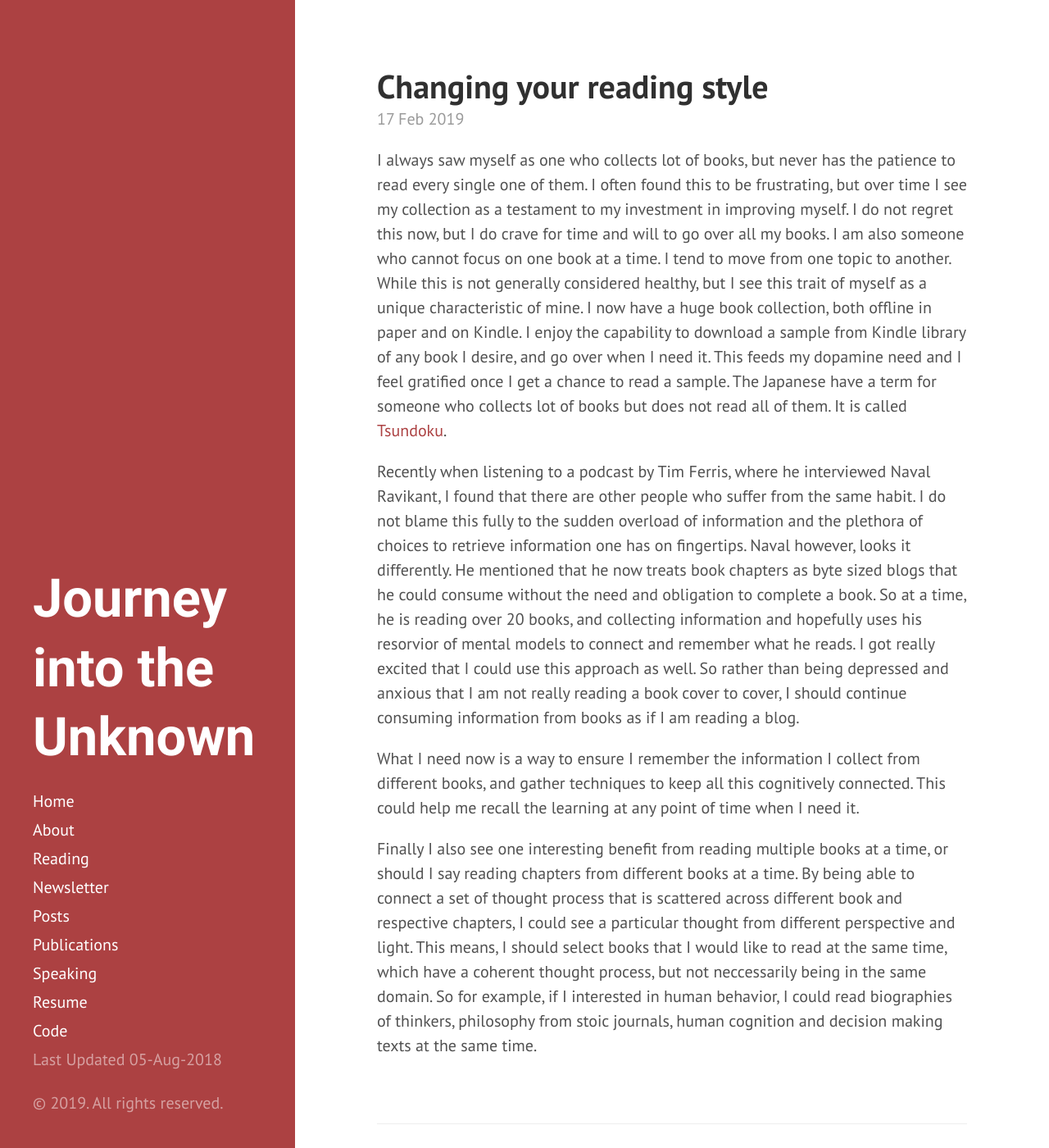
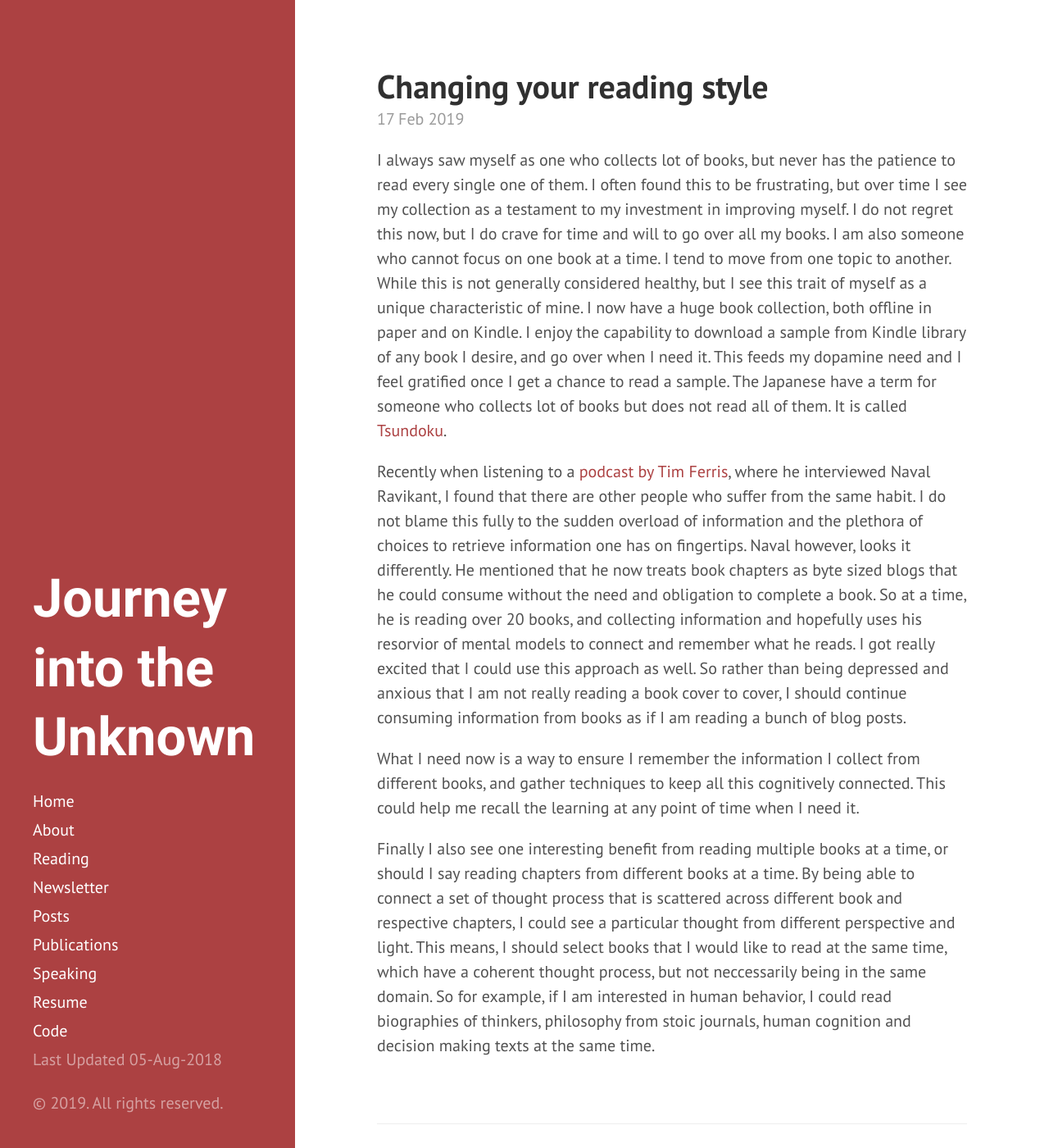
Before and after one commit to vivekjuneja/vivekjuneja.github.io, a Jekyll site: the page built from _posts/2019-02-17-reading-style.md, in a window 1280 px wide and 1400 px high. Shown: the whole window at 82% size. Built offline with Jekyll 4.4.1, drawn with Linux system fonts in a browser that asks for light colours.

Commit message:
fixed typos and links for reading style article

```diff
--- a/_posts/2019-02-17-reading-style.md
+++ b/_posts/2019-02-17-reading-style.md
@@ -10,8 +10,8 @@ tags:
 I always saw myself as one who collects lot of books, but never has the patience to read every single one of them. I often found this to be frustrating, but over time I see my collection as a testament to my investment in improving myself. I do not regret this now, but I do crave for time and will to go over all my books. I am also someone who cannot focus on one book at a time. I tend to move from one topic to another. While this is not generally considered healthy, but I see this trait of myself as a unique characteristic of mine. I now have a huge book collection, both offline in paper and on Kindle. I enjoy the capability to download a sample from Kindle library of any book I desire, and go over when I need it. This feeds my dopamine need and I feel gratified once I get a chance to read a sample.
 The Japanese have a term for someone who collects lot of books but does not read all of them. It is called <a href="https://en.wikipedia.org/wiki/Tsundoku">Tsundoku</a>.
 
-Recently when listening to a podcast by Tim Ferris, where he interviewed Naval Ravikant, I found that there are other people who suffer from the same habit. I do not blame this fully to the sudden overload of information and the plethora of choices to retrieve information one has on fingertips. Naval however, looks it differently. He mentioned that he now treats book chapters as byte sized blogs that he could consume without the need and obligation to complete a book. So at a time, he is reading over 20 books, and collecting information and hopefully uses his resorvior of mental models to connect and remember what he reads. I got really excited that I could use this approach as well. So rather than being depressed and anxious that I am not really reading a book cover to cover, I should continue consuming information from books as if I am reading a blog.
+Recently when listening to a <a href="https://www.youtube.com/watch?v=-7J-Gwc9pVg">podcast by Tim Ferris</a>, where he interviewed Naval Ravikant, I found that there are other people who suffer from the same habit. I do not blame this fully to the sudden overload of information and the plethora of choices to retrieve information one has on fingertips. Naval however, looks it differently. He mentioned that he now treats book chapters as byte sized blogs that he could consume without the need and obligation to complete a book. So at a time, he is reading over 20 books, and collecting information and hopefully uses his resorvior of mental models to connect and remember what he reads. I got really excited that I could use this approach as well. So rather than being depressed and anxious that I am not really reading a book cover to cover, I should continue consuming information from books as if I am reading a bunch of blog posts.
 
 What I need now is a way to ensure I remember the information I collect from different books, and gather techniques to keep all this cognitively connected. This could help me recall the learning at any point of time when I need it.
 
-Finally I also see one interesting benefit from reading multiple books at a time, or should I say reading chapters from different books at a time. By being able to connect a set of thought process that is scattered across different book and respective chapters, I could see a particular thought from different perspective and light. This means, I should select books that I would like to read at the same time, which have a coherent thought process, but not neccessarily being in the same domain. So for example, if I interested in human behavior, I could read biographies of thinkers, philosophy from stoic journals, human cognition and decision making texts at the same time.
+Finally I also see one interesting benefit from reading multiple books at a time, or should I say reading chapters from different books at a time. By being able to connect a set of thought process that is scattered across different book and respective chapters, I could see a particular thought from different perspective and light. This means, I should select books that I would like to read at the same time, which have a coherent thought process, but not neccessarily being in the same domain. So for example, if I am interested in human behavior, I could read biographies of thinkers, philosophy from stoic journals, human cognition and decision making texts at the same time.
```
